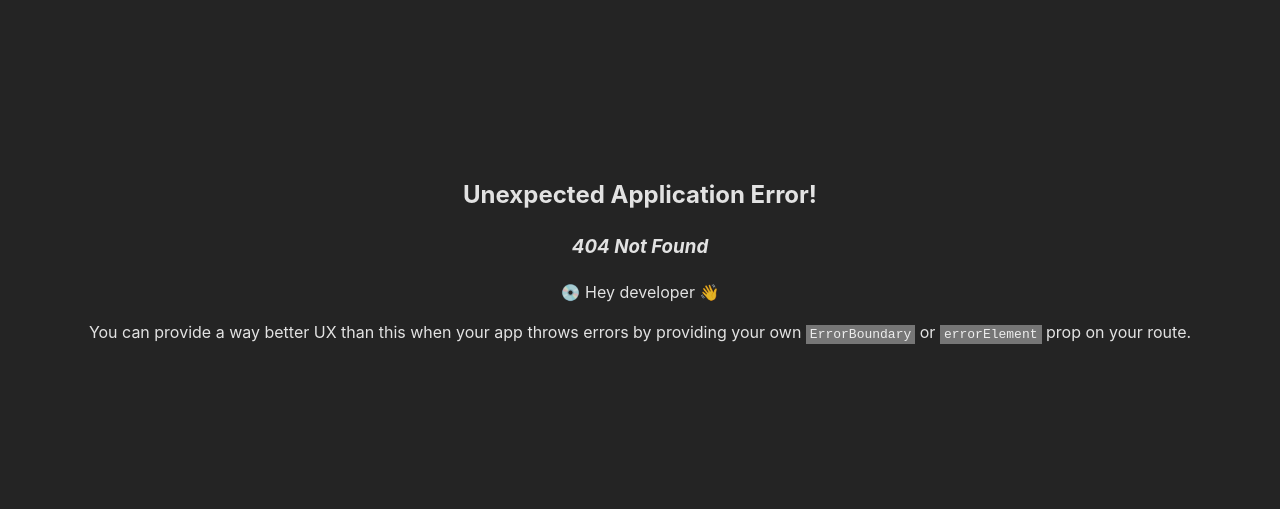
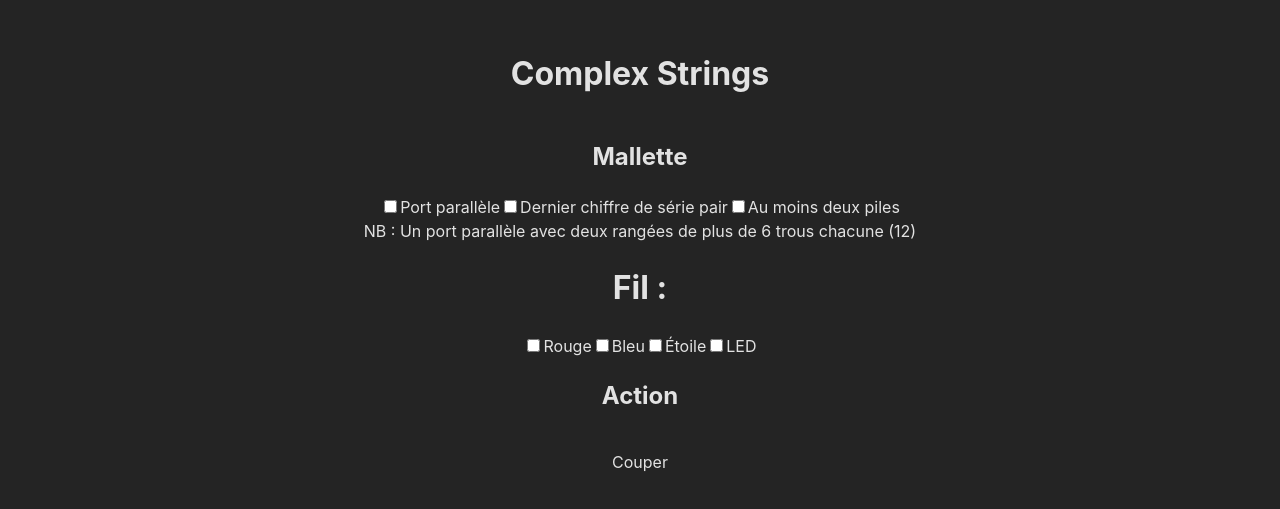
Before and after one commit to ThomasLaforge/ktane-pwa, a React (Vite) app: page /complex-strings-game in a window 1280 px wide. Before the commit this address had no page. Shown: the part 141-650 px from the top of the page. Built offline with nearby package versions, Linux system fonts and the light colour scheme.

Commit message:
complex strings

```diff
--- a/src/App.tsx
+++ b/src/App.tsx
@@ -8,6 +8,7 @@ import SimonGame from "./routes/SimonGame";
 import SequenceFilsGame from "./routes/SequenceFilsGame";
 import MorseGame from "./routes/MorseGame";
 import MemoryGame from "./routes/MemoryGame";
+import ComplexStrings from "./routes/ComplexStrings";
 
 const browserRouter = createBrowserRouter([
   {
@@ -42,6 +43,10 @@ const browserRouter = createBrowserRouter([
     path: "/memory-game",
     element: <MemoryGame />,
   },
+  {
+    path: "/complex-strings-game",
+    element: <ComplexStrings />,
+  },
 ]);
 
 function App() {
--- /dev/null
+++ b/src/routes/ComplexStrings.tsx
@@ -0,0 +1,122 @@
+import { useMemo, useState } from "react";
+
+export default function ComplexStrings() {
+  const [hasPortParralel, setHasPortParralel] = useState<boolean>(false);
+  const [isLastSerialNumberPair, setIsLastSerialNumberPair] = useState<boolean>(false);
+  const [hasAtLeastTwoBatteries, setHasAtLeastTwoBatteries] = useState<boolean>(false);
+  const [hasRed, setHasRed] = useState<boolean>(false);
+  const [hasBlue, setHasBlue] = useState<boolean>(false);
+  const [hasStar, setHasStar] = useState<boolean>(false);
+  const [hasLed, setHasLed] = useState<boolean>(false);
+
+  const decision = useMemo(() => {
+    let hasToCut = false;
+    // C cases
+    if (hasStar && hasRed && !hasBlue && !hasLed) {
+      hasToCut = true;
+    }
+    if (hasStar && !hasRed && !hasBlue && !hasLed) {
+      hasToCut = true;
+    }
+    if (!hasStar && !hasRed && !hasBlue && !hasLed) {
+      hasToCut = true;
+    }
+    // S cases
+    if (isLastSerialNumberPair) {
+      if (hasRed && hasBlue && !hasStar && !hasLed) {
+        hasToCut = true;
+      }
+      if (hasRed && !hasBlue && !hasStar && !hasLed) {
+        hasToCut = true;
+      }
+      if (hasBlue && !hasRed && !hasStar && !hasLed) {
+        hasToCut = true;
+      }
+      if (hasRed && hasBlue && !hasStar && hasLed) {
+        hasToCut = true;
+      }
+    }
+    // P cases
+    if (hasPortParralel) {
+      if (hasRed && hasBlue && !hasStar && hasLed) {
+        hasToCut = true;
+      }
+      if (!hasRed && hasBlue && hasStar && hasLed) {
+        hasToCut = true;
+      }
+      if (hasBlue && !hasRed && hasStar && !hasLed) {
+        hasToCut = true;
+      }
+    }
+    // B cases
+    if (hasAtLeastTwoBatteries) {
+      if (!hasRed && !hasBlue && hasStar && hasLed) {
+        hasToCut = true;
+      }
+      if (hasRed && !hasBlue && hasStar && hasLed) {
+        hasToCut = true;
+      }
+      if (hasRed && !hasBlue && !hasStar && hasLed) {
+        hasToCut = true;
+      }
+    }
+    return hasToCut ? "Couper" : "Ne pas couper";
+  }, [hasPortParralel, isLastSerialNumberPair, hasAtLeastTwoBatteries, hasRed, hasBlue, hasStar, hasLed]);
+
+  return (
+    <div className="app">
+      <h1>Complex Strings</h1>
+      <div className="form">
+        <div className="global-questions">
+          <h2>Mallette</h2>
+          <label>
+            <input type="checkbox" checked={hasPortParralel} onChange={() => setHasPortParralel(!hasPortParralel)} />
+            Port parallèle
+          </label>
+          <label>
+            <input
+              type="checkbox"
+              checked={isLastSerialNumberPair}
+              onChange={() => setIsLastSerialNumberPair(!isLastSerialNumberPair)}
+            />
+            Dernier chiffre de série pair
+          </label>
+          <label>
+            <input
+              type="checkbox"
+              checked={hasAtLeastTwoBatteries}
+              onChange={() => setHasAtLeastTwoBatteries(!hasAtLeastTwoBatteries)}
+            />
+            Au moins deux piles
+          </label>
+          <div className="nota-bene-parallel-port">
+            NB : Un port parallèle avec deux rangées de plus de 6 trous chacune (12)
+          </div>
+        </div>
+
+        <div className="string-questions">
+          <h1>Fil :</h1>
+          <label>
+            <input type="checkbox" checked={hasRed} onChange={() => setHasRed(!hasRed)} />
+            Rouge
+          </label>
+          <label>
+            <input type="checkbox" checked={hasBlue} onChange={() => setHasBlue(!hasBlue)} />
+            Bleu
+          </label>
+          <label>
+            <input type="checkbox" checked={hasStar} onChange={() => setHasStar(!hasStar)} />
+            Étoile
+          </label>
+          <label>
+            <input type="checkbox" checked={hasLed} onChange={() => setHasLed(!hasLed)} />
+            LED
+          </label>
+        </div>
+      </div>
+
+      <h2>Action</h2>
+      <p>{decision}</p>
+    </div>
+  );
+}
--- a/src/routes/Home.tsx
+++ b/src/routes/Home.tsx
@@ -11,6 +11,7 @@ export default function Home() {
       <Link to="/sequence-fils-game">Séquences de fils</Link>
       <Link to="/morse-game">Morse</Link>
       <Link to="/memory-game">Memory</Link>
+      <Link to="/complex-strings-game">Complex Strings</Link>
     </div>
   );
 }
```
